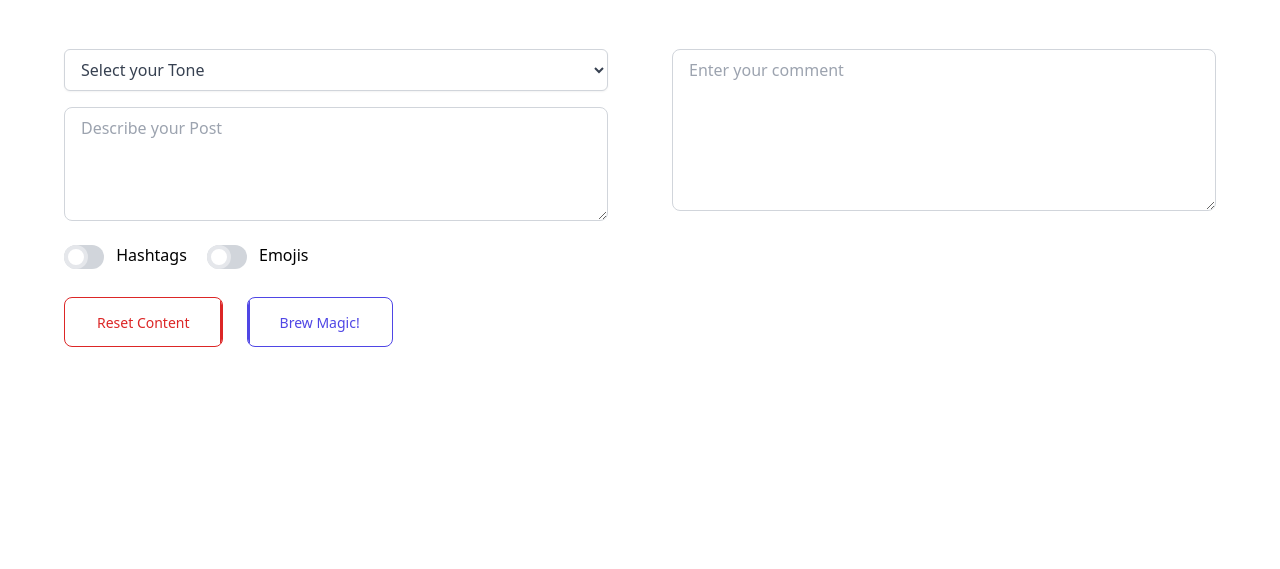
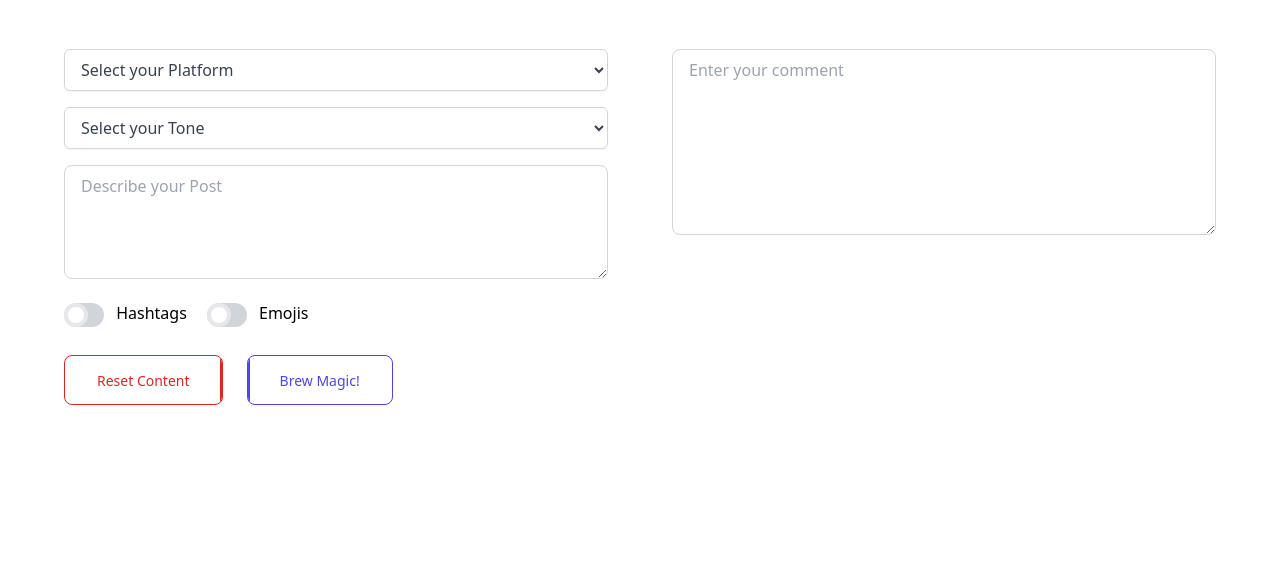
Before and after one commit to AdityaMayukhSom/pilot, a plain HTML site: page dist/caption.html in a window 1280 px wide. Shown: the part 231-800 px from the top of the page. Drawn offline with nearby package versions, Linux system fonts and the light colour scheme.

Commit message:
Platform Dropdown Added

```diff
--- a/dist/caption.html
+++ b/dist/caption.html
@@ -92,6 +92,36 @@
         <section class="relative flex flex-wrap lg:h-screen">
             <div class="w-full px-4 py-12 lg:w-1/2 sm:px-6 lg:px-8 sm:py-16 lg:py-8">
                 <form action="" class="max-w-xl mb-0 space-y-4">
+                    <div>
+                        <label class="text-gray-700" for="animals">
+                            <select id="animals"
+                                class="block w-full py-2 px-3 border border-gray-300 bg-white rounded-md shadow-sm focus:outline-none focus:ring-primary-500 focus:border-primary-500"
+                                name="animals">
+                                <option value="">
+                                    Select your Platform
+                                </option>
+                                <option value="dog">
+                                    Instagram
+                                </option>
+                                <option value="cat">
+                                    Facebook
+                                </option>
+                                <option value="hamster">
+                                    LinkedIn
+                                </option>
+                                <option value="parrot">
+                                    Twitter
+                                </option>
+                                <option value="spider">
+                                    Reddit
+                                </option>
+                                <option value="goldfish">
+                                    Others
+                                </option>
+                            </select>
+                        </label>
+                    </div>
+
                     <div>
                         <label class="text-gray-700" for="animals">
                             <select id="animals"
@@ -251,7 +281,7 @@
                 <label class="text-gray-700" for="name">
                     <textarea
                         class="flex-1 appearance-none border border-gray-300 w-full py-2 px-4 bg-white text-gray-700 placeholder-gray-400 rounded-lg text-base focus:outline-none focus:ring-2 focus:ring-indigo-600 focus:border-transparent"
-                        id="comment" placeholder="Enter your comment" name="comment" rows="6" cols="40"></textarea>
+                        id="comment" placeholder="Enter your comment" name="comment" rows="7" cols="40"></textarea>
                 </label>
                 <!-- <img class="absolute inset-0 object-cover w-full h-full" src="https://www.hyperui.dev/photos/team-1.jpeg" alt="" /> -->
             </div>
```
